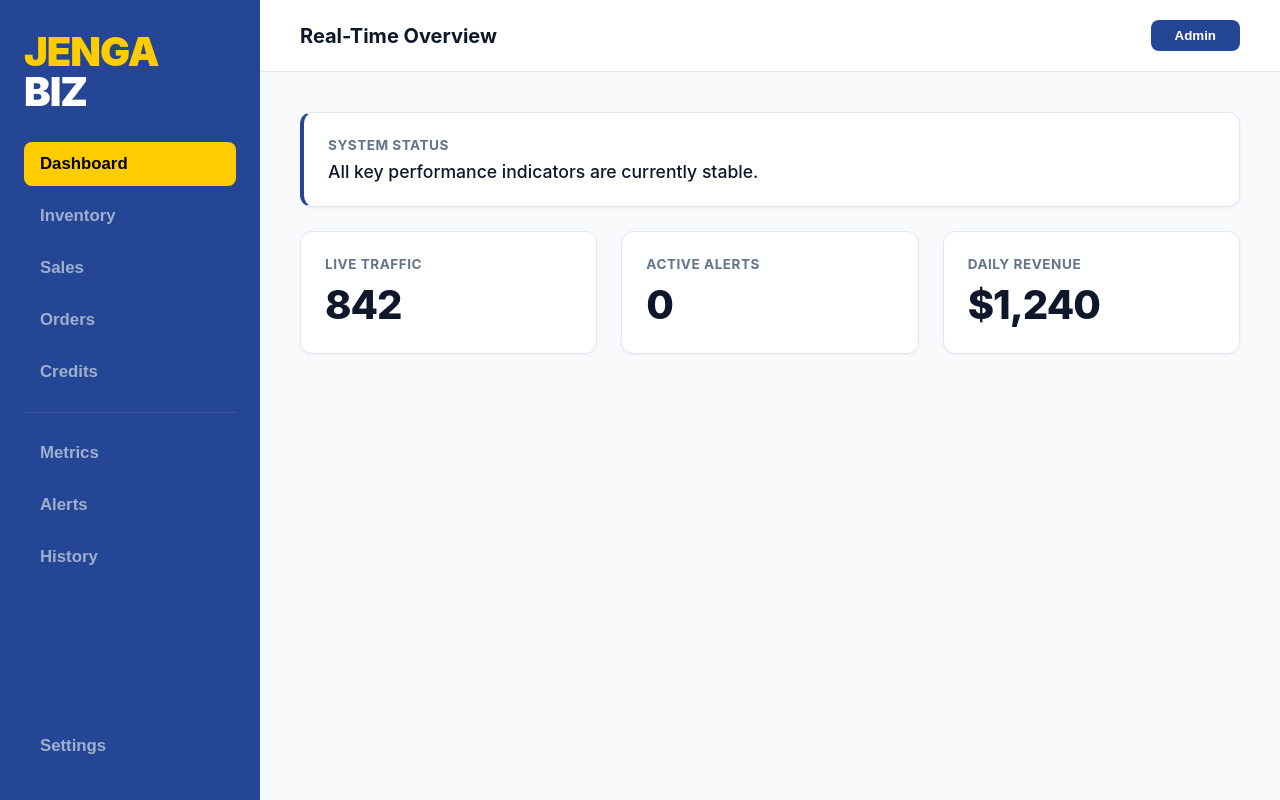
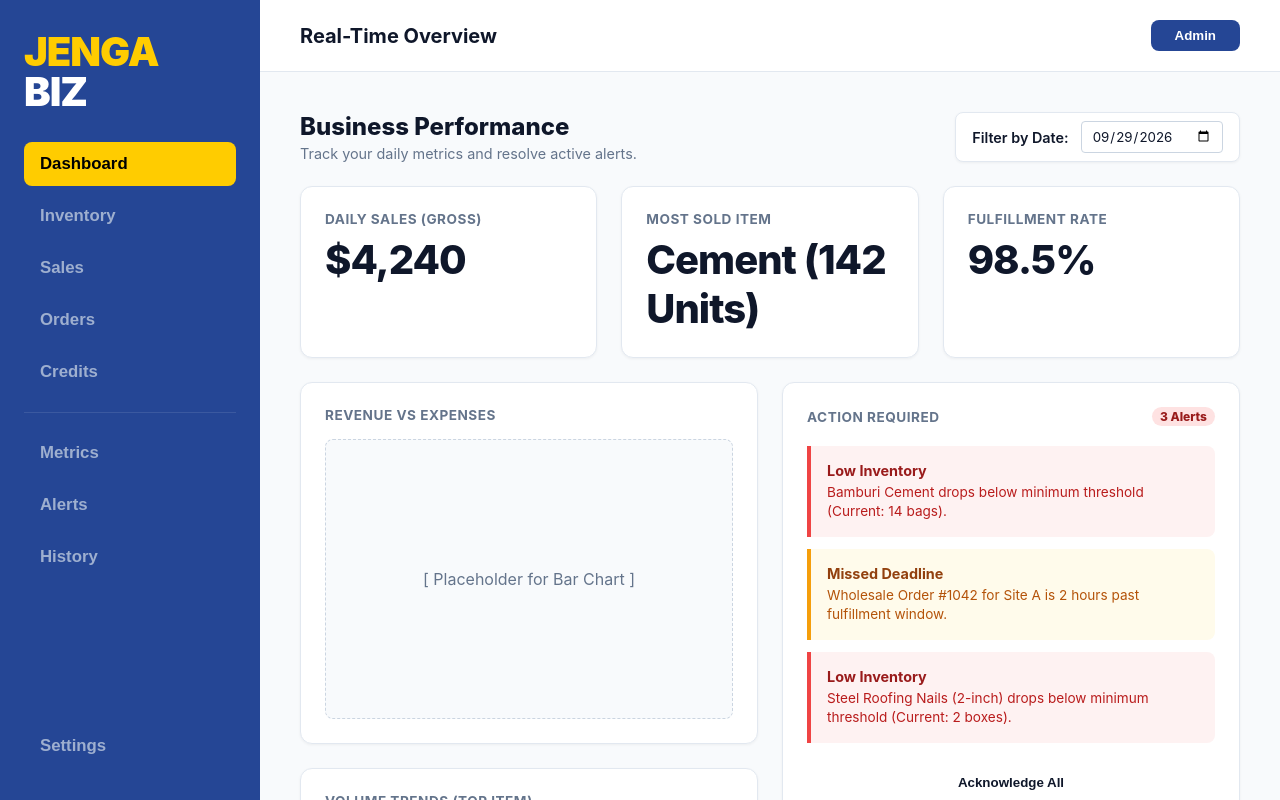
Before and after one commit to samkuria/JengaBiz, a React (Vite) app: page / in a window 1280 px wide. Built offline with nearby package versions, Linux system fonts and the light colour scheme.

Commit message:
setting up the new dashboard

```diff
--- a/src/components/Dashboard.jsx
+++ b/src/components/Dashboard.jsx
@@ -1,21 +1,95 @@
-import React from 'react';
+import React, { useState } from 'react';
 import MetricCard from './MetricCard';
 
 export default function Dashboard() {
+  // State to manage the date picker filter
+  const [selectedDate, setSelectedDate] = useState(new Date().toISOString().split('T')[0]);
+
   return (
     <section className="dashboard-content">
-      <div className="pro-card status-card">
-        <h3 className="card-title">System Status</h3>
-        <p style={{ margin: 0, fontSize: '1.1rem', fontWeight: 500 }}>
-          All key performance indicators are currently stable.
-        </p>
+
+      {/* Top Bar: Title & Date Filter */}
+      <div style={{ display: 'flex', justifyContent: 'space-between', alignItems: 'center', flexWrap: 'wrap', gap: '16px' }}>
+        <div>
+          <h2 style={{ margin: 0, fontSize: '1.5rem', color: 'var(--text-main)', fontWeight: 800 }}>Business Performance</h2>
+          <p style={{ margin: '4px 0 0 0', color: 'var(--text-muted)', fontSize: '0.9rem' }}>Track your daily metrics and resolve active alerts.</p>
+        </div>
+
+        <div style={{ display: 'flex', alignItems: 'center', gap: '12px', backgroundColor: 'var(--bg-white)', padding: '8px 16px', borderRadius: 'var(--radius-md)', border: 'var(--border-crisp)', boxShadow: 'var(--shadow-subtle)' }}>
+          <label htmlFor="dashboardDate" style={{ fontWeight: 600, color: 'var(--text-main)', fontSize: '0.9rem' }}>Filter by Date:</label>
+          <input
+            type="date"
+            id="dashboardDate"
+            value={selectedDate}
+            onChange={(e) => setSelectedDate(e.target.value)}
+            style={{ padding: '6px 10px', borderRadius: '4px', border: '1px solid #CBD5E1', fontFamily: 'inherit', color: 'var(--text-main)', cursor: 'pointer' }}
+          />
+        </div>
       </div>
 
       {/* KPI Widgets Grid */}
       <div style={{ display: 'grid', gridTemplateColumns: 'repeat(auto-fit, minmax(280px, 1fr))', gap: '24px' }}>
-        <MetricCard title="Live Traffic" value="842" />
-        <MetricCard title="Active Alerts" value="0" />
-        <MetricCard title="Daily Revenue" value="$1,240" />
+        <MetricCard title="Daily Sales (Gross)" value="$4,240" />
+        <MetricCard title="Most Sold Item" value="Cement (142 Units)" />
+        <MetricCard title="Fulfillment Rate" value="98.5%" />
+      </div>
+
+      {/* Main Layout: Charts (Left) & Alerts (Right) */}
+      <div style={{ display: 'grid', gridTemplateColumns: 'repeat(auto-fit, minmax(350px, 1fr))', gap: '24px', alignItems: 'start' }}>
+
+        {/* Charts Column */}
+        <div style={{ display: 'flex', flexDirection: 'column', gap: '24px', flex: '2 1 600px' }}>
+
+          <div className="pro-card">
+            <h3 className="card-title">Revenue vs Expenses</h3>
+            <div style={{ height: '280px', backgroundColor: 'var(--bg-dashboard)', borderRadius: 'var(--radius-md)', display: 'flex', alignItems: 'center', justifyContent: 'center', color: 'var(--text-muted)', border: '1px dashed #CBD5E1', marginTop: '16px' }}>
+              [ Placeholder for Bar Chart ]
+            </div>
+          </div>
+
+          <div className="pro-card">
+            <h3 className="card-title">Volume Trends (Top Item)</h3>
+            <div style={{ height: '280px', backgroundColor: 'var(--bg-dashboard)', borderRadius: 'var(--radius-md)', display: 'flex', alignItems: 'center', justifyContent: 'center', color: 'var(--text-muted)', border: '1px dashed #CBD5E1', marginTop: '16px' }}>
+              [ Placeholder for Line Chart ]
+            </div>
+          </div>
+
+        </div>
+
+        {/* Alerts Column */}
+        <div className="pro-card" style={{ flex: '1 1 350px' }}>
+          <div style={{ display: 'flex', justifyContent: 'space-between', alignItems: 'center', marginBottom: '20px' }}>
+            <h3 className="card-title" style={{ margin: 0 }}>Action Required</h3>
+            <span style={{ backgroundColor: '#FEE2E2', color: '#991B1B', padding: '2px 8px', borderRadius: '12px', fontSize: '0.75rem', fontWeight: 800 }}>3 Alerts</span>
+          </div>
+
+          <div style={{ display: 'flex', flexDirection: 'column', gap: '12px' }}>
+
+            {/* Low Stock Alert */}
+            <div style={{ padding: '16px', borderLeft: '4px solid #EF4444', backgroundColor: '#FEF2F2', borderRadius: '0 var(--radius-md) var(--radius-md) 0' }}>
+              <p style={{ margin: 0, fontWeight: 700, color: '#991B1B', fontSize: '0.9rem' }}>Low Inventory</p>
+              <p style={{ margin: '4px 0 0 0', color: '#B91C1C', fontSize: '0.85rem', lineHeight: 1.4 }}>Bamburi Cement drops below minimum threshold (Current: 14 bags).</p>
+            </div>
+
+            {/* Missed Deadline Alert */}
+            <div style={{ padding: '16px', borderLeft: '4px solid #F59E0B', backgroundColor: '#FFFBEB', borderRadius: '0 var(--radius-md) var(--radius-md) 0' }}>
+              <p style={{ margin: 0, fontWeight: 700, color: '#92400E', fontSize: '0.9rem' }}>Missed Deadline</p>
+              <p style={{ margin: '4px 0 0 0', color: '#B45309', fontSize: '0.85rem', lineHeight: 1.4 }}>Wholesale Order #1042 for Site A is 2 hours past fulfillment window.</p>
+            </div>
+
+            {/* Low Stock Alert */}
+            <div style={{ padding: '16px', borderLeft: '4px solid #EF4444', backgroundColor: '#FEF2F2', borderRadius: '0 var(--radius-md) var(--radius-md) 0' }}>
+              <p style={{ margin: 0, fontWeight: 700, color: '#991B1B', fontSize: '0.9rem' }}>Low Inventory</p>
+              <p style={{ margin: '4px 0 0 0', color: '#B91C1C', fontSize: '0.85rem', lineHeight: 1.4 }}>Steel Roofing Nails (2-inch) drops below minimum threshold (Current: 2 boxes).</p>
+            </div>
+
+          </div>
+
+          <button style={{ width: '100%', marginTop: '20px', padding: '12px', backgroundColor: 'transparent', border: '1px solid var(--border-crisp)', borderRadius: 'var(--radius-md)', cursor: 'pointer', fontWeight: 600, color: 'var(--text-main)', transition: 'background-color 0.2s' }} onMouseOver={(e) => e.target.style.backgroundColor = 'var(--bg-dashboard)'} onMouseOut={(e) => e.target.style.backgroundColor = 'transparent'}>
+            Acknowledge All
+          </button>
+        </div>
+
       </div>
     </section>
   );
```
